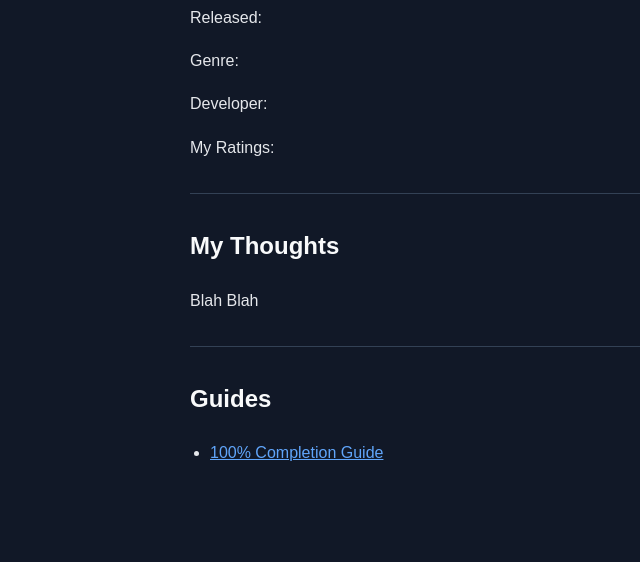
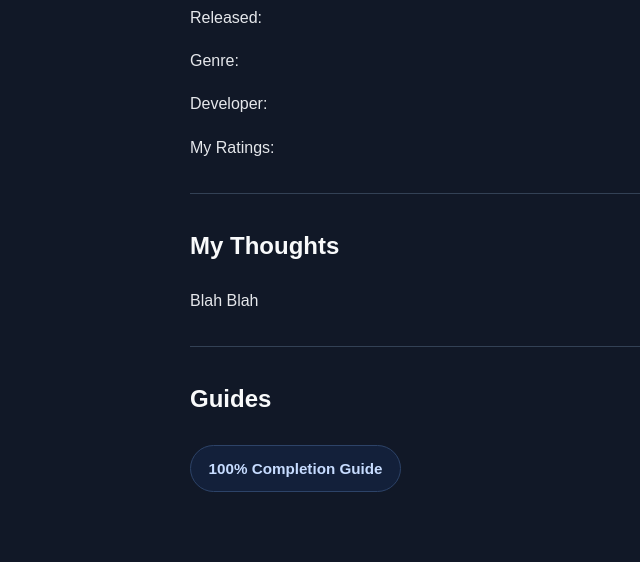
Before and after one commit to ForgottenGem/ForgottenGuides, a Jekyll site: the page built from playstation/cb1/index.md, in a window 1280 px wide. Shown: the part 737-1299 px from the top of the page, without its empty margins (0-640 px from the left). Built offline with Jekyll 4.4.1, drawn with Linux system fonts in a browser that asks for light colours; before the commit the page ends 1268 px from its top, so only the background shows below that.

Commit message:
Update index.md

```diff
--- a/playstation/cb1/index.md
+++ b/playstation/cb1/index.md
@@ -37,4 +37,6 @@ Blah Blah
 
 ## Guides
 
-- [100% Completion Guide](100-percent-guidecb.md)
+<a class="button-link" href="{{ '/playstation/cb1/100-percent-guidecb' | relative_url }}">
+  100% Completion Guide
+</a>
```
